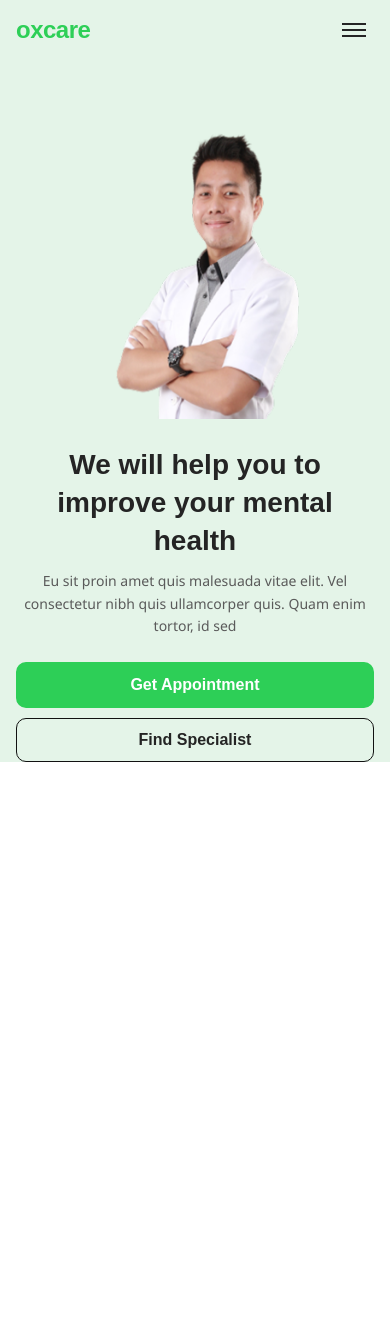
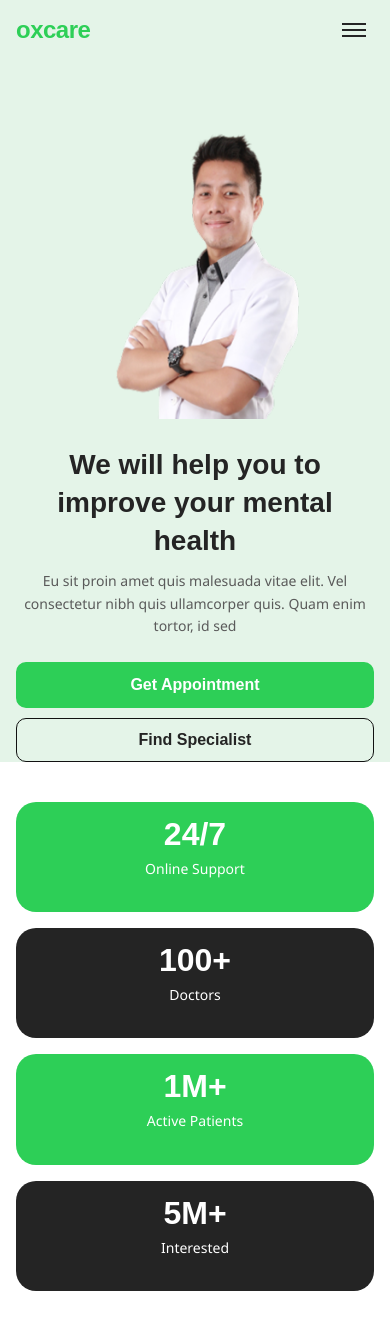
Before and after one commit to amirrezash0n/oxcare, a React (Vite) app: page / in a window 390 px wide. Before the commit the page ends 844 px from the top, so only its background shows below. Built offline with nearby package versions, Linux system fonts and the light colour scheme.

Commit message:
coding stat component

```diff
--- a/src/App.tsx
+++ b/src/App.tsx
@@ -1,14 +1,14 @@
 // import Footer from "./components/Footer/Footer";
 import Header from "./components/Header/Header";
 import Hero from "./components/Hero/Hero";
-// import Stats from "./components/Stats/Stats";
+import Stats from "./components/Stats/Stats";
 
 export default function App() {
   return (
     <div>
       <Header />
       <Hero />
-      {/* <Stats /> */}
+      <Stats />
       {/* <Footer /> */}
     </div>
   );
--- a/src/components/Stats/Stats.module.css
+++ b/src/components/Stats/Stats.module.css
@@ -1,19 +1,5 @@
-/* src/components/Stats/Stats.module.css */
-
 .statsSection {
-    padding: var(--spacing-xl) 0;
-    position: relative;
-    overflow: hidden;
-}
-
-.statsSection::before {
-    content: '';
-    position: absolute;
-    top: 0;
-    left: 0;
-    width: 100%;
-    height: 5px;
-    background: linear-gradient(90deg, var(--primary-color), transparent);
+    margin: 70px 0;
 }
 
 .statsGrid {
@@ -24,38 +10,21 @@
 }
 
 .statCard {
-    padding: var(--spacing-lg);
+    padding: 36px 0;
     background-color: var(--primary-color);
-    border-radius: var(--border-radius-md);
-    box-shadow: 0 5px 15px rgba(0, 0, 0, 0.05);
-    transition: all 0.3s ease;
-    position: relative;
-    overflow: hidden;
+    border-radius: var(--border-radius-lg);
 }
 
-.statCard::after {
-    content: '';
-    position: absolute;
-    bottom: 0;
-    left: 0;
-    width: 100%;
-    height: 4px;
+.statCardPrimary {
     background-color: var(--primary-color);
-    transform: scaleX(0);
-    transition: transform 0.3s ease;
 }
 
-.statCard:hover {
-    transform: translateY(-5px);
-    box-shadow: 0 10px 25px rgba(0, 0, 0, 0.1);
-}
-
-.statCard:hover::after {
-    transform: scaleX(1);
+.statCardSecondery {
+    background-color: var(--secondary-color);
 }
 
 .statNumber {
-    font-size: 2.5rem;
+    font-size: 64px;
     font-weight: 700;
     color: var(--white-color);
     margin-bottom: var(--spacing-sm);
@@ -63,12 +32,11 @@
 }
 
 .statLabel {
-    color: var(--text-primary);
+    color: var(--white-color);
     font-size: 1rem;
     font-weight: 500;
-    text-transform: uppercase;
-    letter-spacing: 1px;
 }
+
 
 /* Responsive Design */
 @media (max-width: 1024px) {
@@ -78,13 +46,13 @@
     }
 
     .statNumber {
-        font-size: 2rem;
+        font-size: 3rem;
     }
 }
 
 @media (max-width: 768px) {
     .statsSection {
-        padding: var(--spacing-lg) 0;
+        margin: 40px 0;
     }
 
     .statsGrid {
@@ -97,13 +65,13 @@
     }
 
     .statNumber {
-        font-size: 1.75rem;
+        font-size: 2.5rem;
     }
 }
 
 @media (max-width: 480px) {
     .statNumber {
-        font-size: 1.5rem;
+        font-size: 2rem;
     }
 
     .statLabel {
--- a/src/components/Stats/Stats.tsx
+++ b/src/components/Stats/Stats.tsx
@@ -2,10 +2,10 @@ import styles from "./Stats.module.css";
 
 function Stats() {
   const statsData = [
-    { number: "24/7", label: "Online Support" },
-    { number: "100+", label: "Doctors" },
-    { number: "1M+", label: "Active Patients" },
-    { number: "5M+", label: "Interested" },
+    { number: "24/7", label: "Online Support", statCardBg: true },
+    { number: "100+", label: "Doctors", statCardBg: false },
+    { number: "1M+", label: "Active Patients", statCardBg: true },
+    { number: "5M+", label: "Interested", statCardBg: false },
   ];
 
   return (
@@ -13,7 +13,10 @@ function Stats() {
       <div className="container">
         <div className={styles.statsGrid}>
           {statsData.map((stat, index) => (
-            <div key={index} className={styles.statCard}>
+            <div
+              className={`${styles.statCard} ${stat.statCardBg ? styles.statCardPrimary : styles.statCardSecondery}`}
+              key={index}
+            >
               <h3 className={styles.statNumber}>{stat.number}</h3>
               <p className={styles.statLabel}>{stat.label}</p>
             </div>
--- a/src/components/header/header.module.css
+++ b/src/components/header/header.module.css
@@ -43,12 +43,13 @@
     transition: color 0.3s ease;
     position: relative;
     padding: 0.5rem 0;
+}
 
-    &:hover {
+.listItem li a:hover {
     color: var(--primary-color);
 }
 
-    &::after {
+.listItem li a::after {
     content: '';
     position: absolute;
     bottom: 0;
@@ -59,10 +60,8 @@
     transition: width 0.3s ease;
 }
 
-    &:hover::after {
-
+.listItem li a:hover::after {
     width: 100%;
-    }
 }
 
 .buttonsWrapper {
@@ -79,11 +78,10 @@
     font-weight: 600;
     transition: all 0.3s ease;
     z-index: 100;
+}
 
-    &:hover {
-
+.loginBtn:hover {
     transform: translateY(-2px);
-    }
 }
 
 .signupBtn {
@@ -94,11 +92,11 @@
     font-weight: 600;
     transition: all 0.3s ease;
     z-index: 100;
+}
 
-    &:hover {
+.signupBtn:hover {
     background-color: #25b54a;
     transform: translateY(-2px);
-    }
 }
 
 /* Mobile Menu Button (Hidden on Desktop) */
@@ -118,8 +116,10 @@
     background-color: var(--secondary-color);
     position: relative;
     transition: background-color 0.3s ease;
+}
 
-    &::after {
+.hamburger::before,
+.hamburger::after {
     content: '';
     position: absolute;
     width: 100%;
@@ -127,19 +127,14 @@
     background-color: var(--secondary-color);
     left: 0;
     transition: transform 0.3s ease;
-        bottom: -6px;
 }
 
-    &::before {
-        content: '';
-        position: absolute;
-        width: 100%;
-        height: 2px;
-        background-color: var(--secondary-color);
-        left: 0;
-        transition: transform 0.3s ease;
+.hamburger::before {
     top: -6px;
 }
+
+.hamburger::after {
+    bottom: -6px;
 }
 
 /* Mobile Menu */
@@ -149,17 +144,16 @@
     left: 0;
     width: 100%;
     height: 100vh;
-    background-color: var(--white-color);
+    background-color: var(--terciary-color);
     z-index: 999;
     transform: translateX(-100%);
     transition: transform 0.4s ease;
     padding-top: 6rem;
     overflow-y: auto;
+}
 
-    &:open {
-
+.mobileMenu.open {
     transform: translateX(0);
-    }
 }
 
 .mobileList {
@@ -180,10 +174,10 @@
     padding: 0.75rem 0;
     border-bottom: 1px solid var(--terciary-color);
     transition: color 0.3s ease;
+}
 
-    &:hover {
+.mobileList li a:hover {
     color: var(--primary-color);
-    }
 }
 
 .mobileButtons {
--- a/src/components/header/header.tsx
+++ b/src/components/header/header.tsx
@@ -1,6 +1,14 @@
 import { useState } from "react";
 import Button from "../common/Button/Button";
 import styles from "./Header.module.css";
+
+const mobileListItems = [
+  { title: "Home", href: "#home" },
+  { title: "About", href: "#about" },
+  { title: "Doctors", href: "#doctors" },
+  { title: "Services", href: "#services" },
+  { title: "Contact", href: "#contact" },
+];
 
 export default function Header() {
   const [isMenuOpen, setIsMenuOpen] = useState(false);
@@ -13,21 +21,11 @@ export default function Header() {
         {/* Desktop Navigation */}
         <nav className={styles.nav}>
           <ul className={styles.listItem}>
-            <li>
-              <a href="#home">Home</a>
-            </li>
-            <li>
-              <a href="#about">About</a>
-            </li>
-            <li>
-              <a href="#doctors">Doctors</a>
-            </li>
-            <li>
-              <a href="#services">Services</a>
-            </li>
-            <li>
-              <a href="#contact">Contact</a>
-            </li>
+            {mobileListItems.map((item, index) => (
+              <li key={index}>
+                <a href={item.href}>{item.title}</a>
+              </li>
+            ))}
           </ul>
         </nav>
 
@@ -51,31 +49,13 @@ export default function Header() {
       <div className={`${styles.mobileMenu} ${isMenuOpen ? styles.open : ""}`}>
         <div className="container">
           <ul className={styles.mobileList}>
-            <li>
-              <a href="#home" onClick={() => setIsMenuOpen(false)}>
-                Home
-              </a>
-            </li>
-            <li>
-              <a href="#about" onClick={() => setIsMenuOpen(false)}>
-                About
-              </a>
-            </li>
-            <li>
-              <a href="#doctors" onClick={() => setIsMenuOpen(false)}>
-                Doctors
-              </a>
-            </li>
-            <li>
-              <a href="#services" onClick={() => setIsMenuOpen(false)}>
-                Services
-              </a>
-            </li>
-            <li>
-              <a href="#contact" onClick={() => setIsMenuOpen(false)}>
-                Contact
-              </a>
-            </li>
+            {mobileListItems.map((item, index) => (
+              <li key={index}>
+                <a href={item.href} onClick={() => setIsMenuOpen(false)}>
+                  {item.title}
+                </a>
+              </li>
+            ))}
             <li className={styles.mobileButtons}>
               <Button className={styles.mobileLoginBtn}>Login</Button>
               <Button className={styles.mobileSignupBtn}>Signup</Button>
```
Lines whose indentation alone changed are shown as unchanged.
